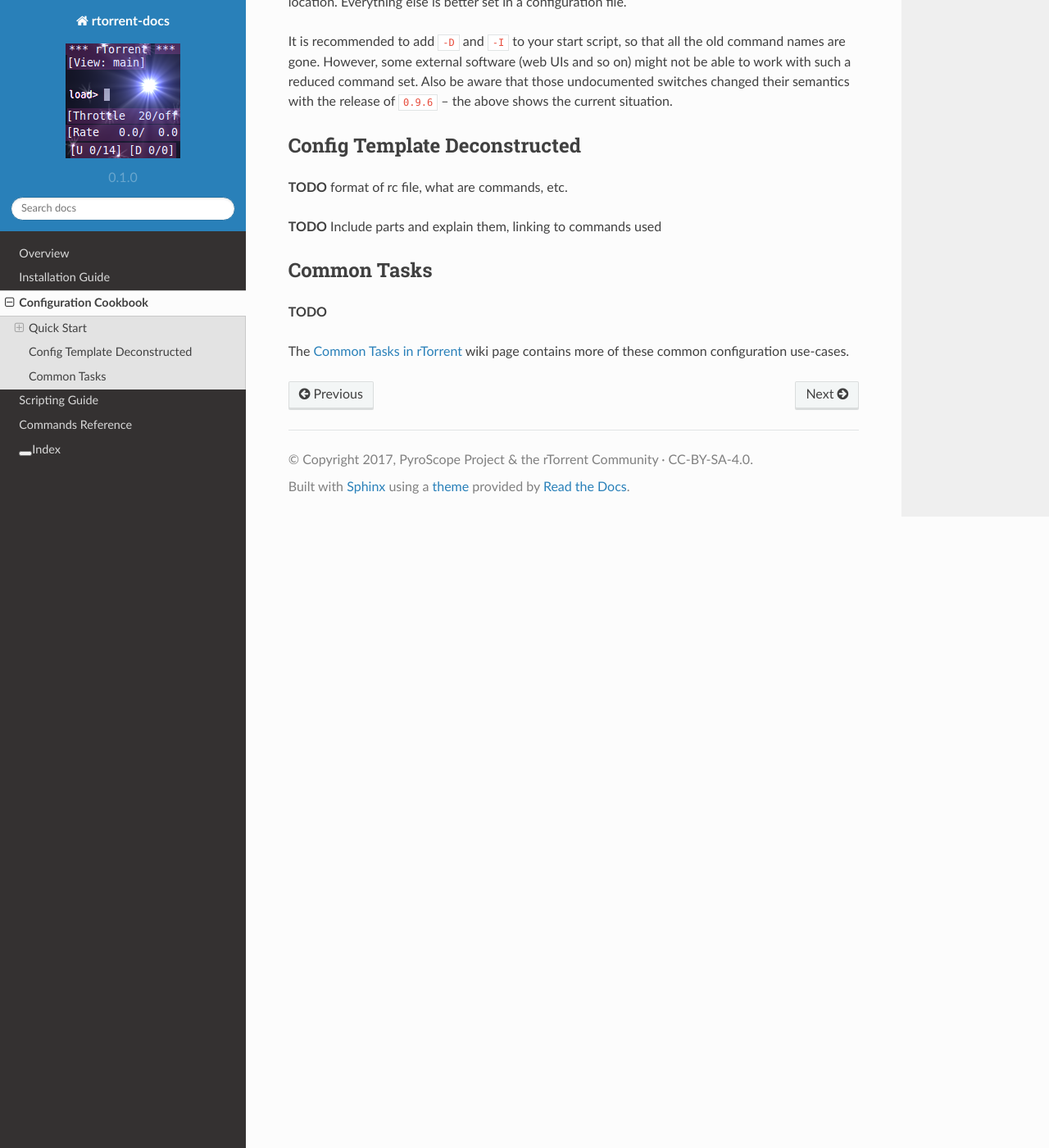
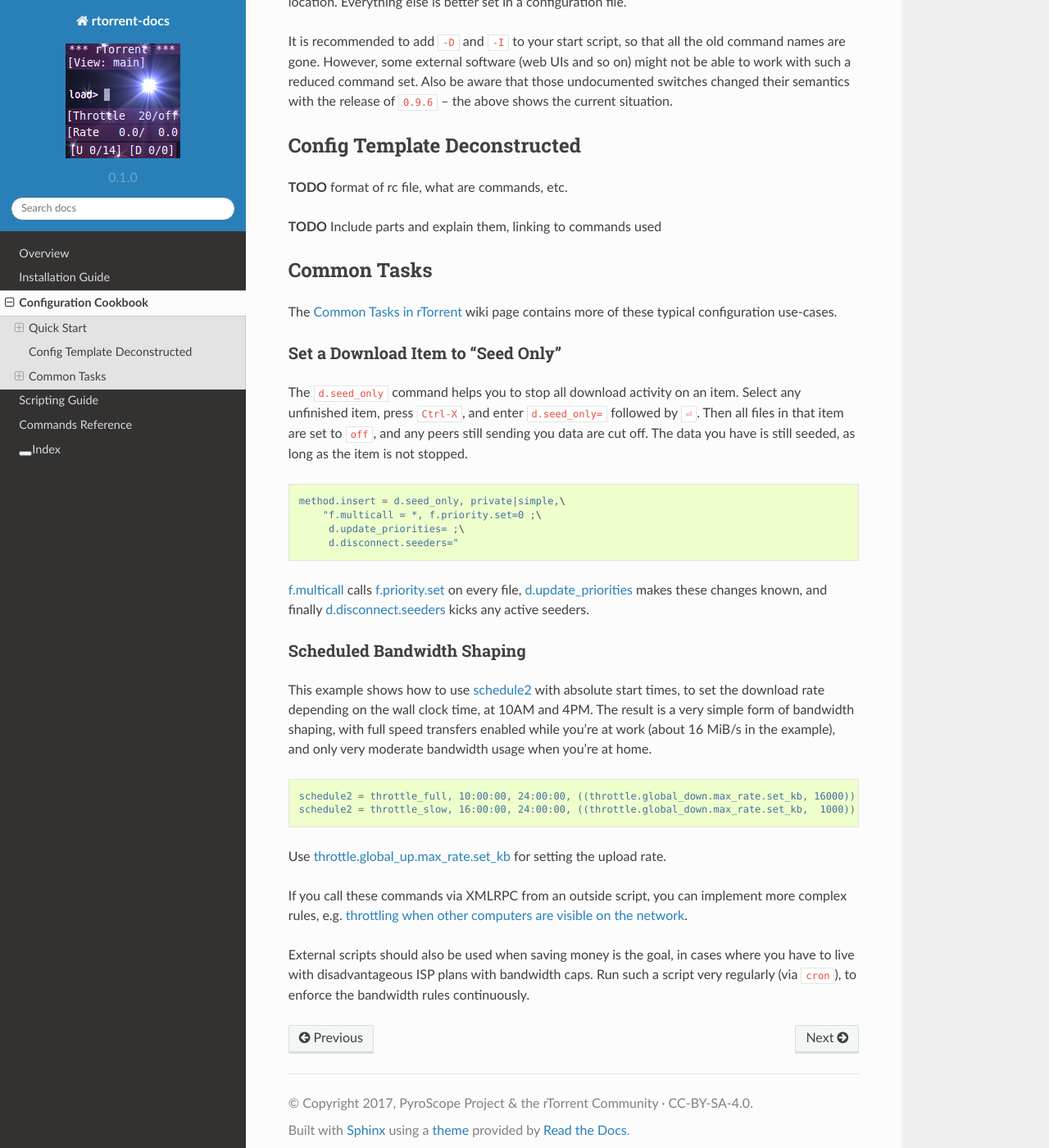
Before and after one commit to rtorrent-community/rtorrent-docs, a Sphinx documentation site: the page built from docs/cookbook.rst, in a window 1280 px wide and 1400 px high, scrolled down 2415 px. Shown: the whole window at 82% size. Built offline with Sphinx 7.4.7 and the Read the Docs theme 2.0.0, drawn with Linux system fonts in a browser that asks for light colours.

Commit message:
common tasks: Seed Only + Scheduled Bandwidth Shaping

```diff
--- a/docs/cookbook.rst
+++ b/docs/cookbook.rst
@@ -147,11 +147,57 @@
 Common Tasks
 ------------
 
-**TODO**
+The `Common Tasks in rTorrent`_ wiki page contains more of these typical configuration use-cases.
 
-The `Common Tasks in rTorrent`_ wiki page contains more of these common configuration use-cases.
+.. _`Common Tasks in rTorrent`: https://github.com/rakshasa/rtorrent/wiki/Common-Tasks-in-rTorrent
 
 
+Set a Download Item to “Seed Only”
+^^^^^^^^^^^^^^^^^^^^^^^^^^^^^^^^^^
+
+The ``d.seed_only`` command helps you to stop all download activity on an item.
+Select any unfinished item, press ``Ctrl-X``, and enter ``d.seed_only=`` followed by ``⏎``.
+Then all files in that item are set to ``off``, and any peers still sending you data are cut off.
+The data you have is still seeded, as long as the item is not stopped.
+
+.. code-block:: ini
+
+    method.insert = d.seed_only, private|simple,\
+        "f.multicall = *, f.priority.set=0 ;\
+         d.update_priorities= ;\
+         d.disconnect.seeders="
+
+:term:`f.multicall` calls :term:`f.priority.set` on every file,
+:term:`d.update_priorities` makes these changes known,
+and finally :term:`d.disconnect.seeders` kicks any active seeders.
 
 
-.. _`Common Tasks in rTorrent`: https://github.com/rakshasa/rtorrent/wiki/Common-Tasks-in-rTorrent
+Scheduled Bandwidth Shaping
+^^^^^^^^^^^^^^^^^^^^^^^^^^^
+
+This example shows how to use :term:`schedule2` with absolute start times,
+to set the download rate depending on the wall clock time, at 10AM and 4PM.
+The result is a very simple form of bandwidth shaping,
+with full speed transfers enabled while you're at work (about 16 MiB/s in the example),
+and only very moderate bandwidth usage when you're at home.
+
+.. code-block:: ini
+
+    schedule2 = throttle_full, 10:00:00, 24:00:00, ((throttle.global_down.max_rate.set_kb, 16000))
+    schedule2 = throttle_slow, 16:00:00, 24:00:00, ((throttle.global_down.max_rate.set_kb,  1000))
+
+Use :term:`throttle.global_up.max_rate.set_kb` for setting the upload rate.
+
+If you call these commands via XMLRPC from an outside script,
+you can implement more complex rules,
+e.g. `throttling when other computers are visible on the network`_.
+
+External scripts should also be used when saving money is the goal,
+in cases where you have to live with disadvantageous ISP plans with bandwidth caps.
+Run such a script very regularly (via ``cron``),
+to enforce the bandwidth rules continuously.
+
+
+.. _`throttling when other computers are visible on the network`: http://pyrocore.readthedocs.io/en/latest/advanced.html#global-throttling-when-other-computers-are-up
+
+.. END cookbook
```
